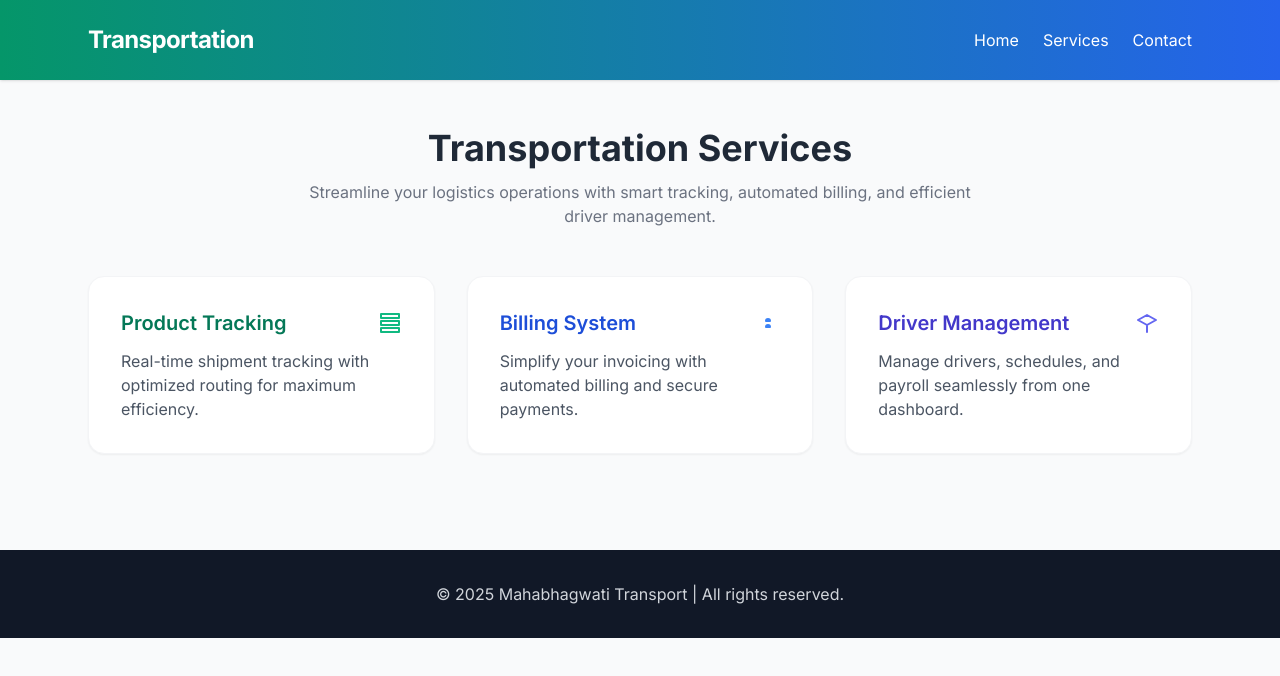
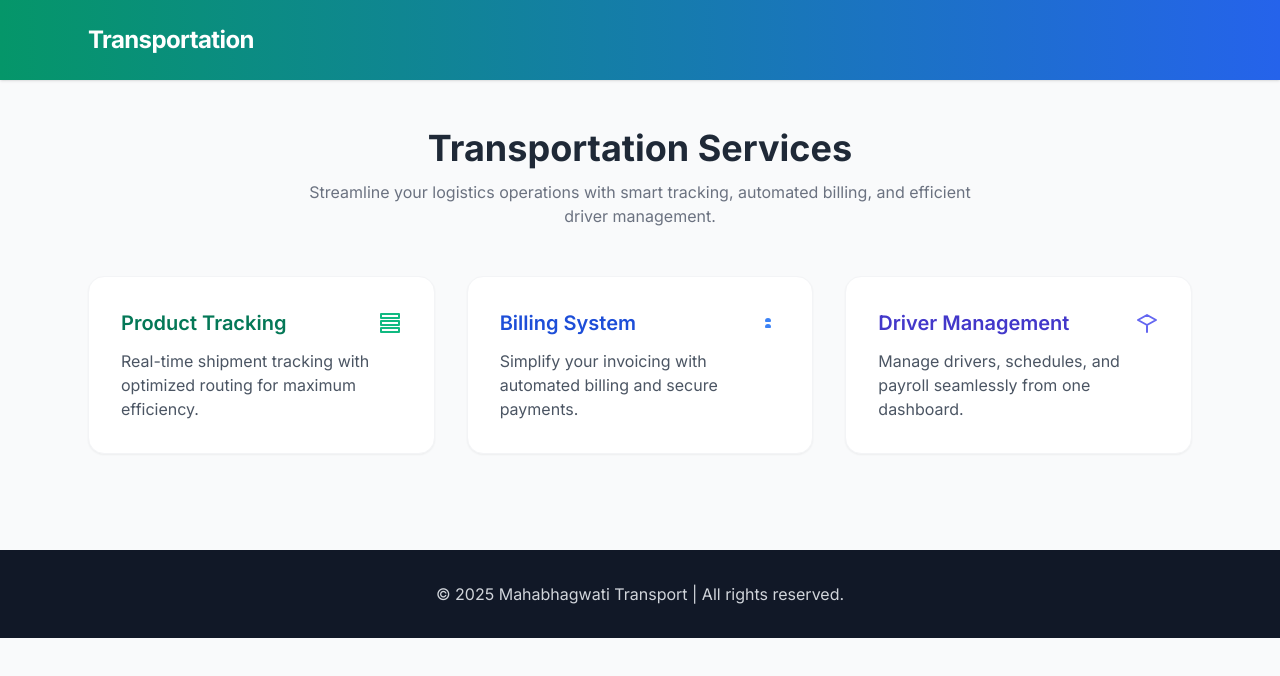
Before and after one commit to jatinmali9/FleetPulse, a website: page frontend/pages/transportation.html in a window 1280 px wide. Drawn offline with nearby package versions, Linux system fonts and the light colour scheme.

Commit message:
Update transportation.html

```diff
--- a/frontend/pages/transportation.html
+++ b/frontend/pages/transportation.html
@@ -27,9 +27,7 @@
     <div class="max-w-6xl mx-auto px-6 py-6 flex justify-between items-center">
       <h1 class="text-2xl font-bold tracking-tight">Transportation</h1>
       <nav class="space-x-6 hidden md:flex">
-        <a href="#" class="hover:text-emerald-200 transition">Home</a>
-        <a href="#" class="hover:text-emerald-200 transition">Services</a>
-        <a href="frontend/support.html" class="hover:text-emerald-200 transition">Contact</a>
+
       </nav>
     </div>
   </header>
```
